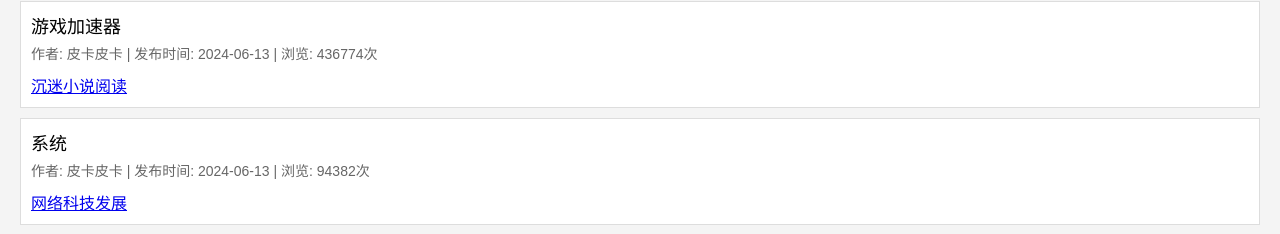
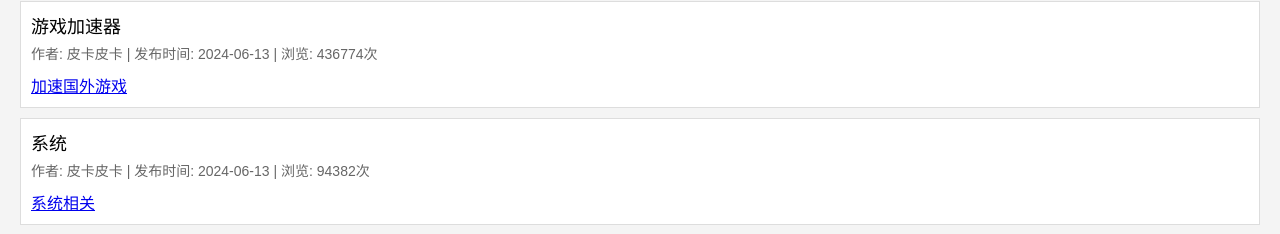
Before and after one commit to Abcd136/b7, a plain HTML site: page index.html in a window 1280 px wide. Shown: the part 562-796 px from the top of the page. Drawn offline with Linux system fonts and the light colour scheme.

Commit message:
Update index.html

```diff
--- a/index.html
+++ b/index.html
@@ -87,7 +87,7 @@
         <div class="thread-title">游戏加速器</div>
         <div class="thread-info">作者: 皮卡皮卡 | 发布时间: 2024-06-13 | 浏览: 436774次</div>
         <div class="thread-content">
-            <a href="https://abcd136.github.io/b54/">沉迷小说阅读</a>
+            <a href="#">加速国外游戏</a>
         </div>
       </div>
 
@@ -95,7 +95,7 @@
         <div class="thread-title">系统</div>
         <div class="thread-info">作者: 皮卡皮卡 | 发布时间: 2024-06-13 | 浏览: 94382次</div>
         <div class="thread-content">
-            <a href="https://abcd136.github.io/b55/">网络科技发展</a>
+            <a href="https://abcd136.github.io/b74/">系统相关</a>
         </div>
       </div>
 
```
